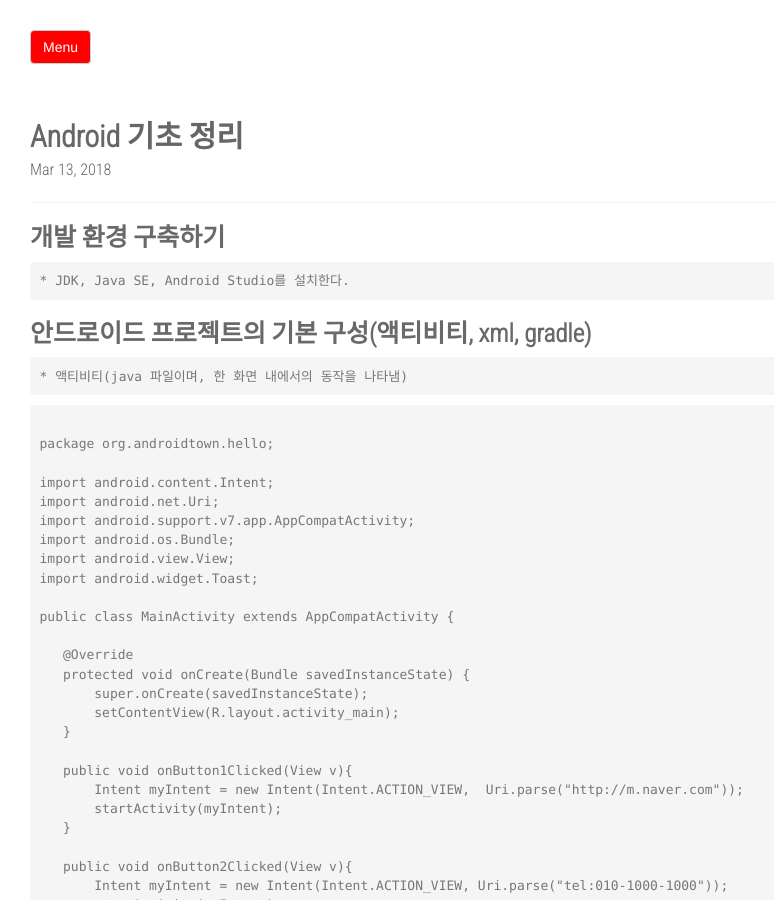
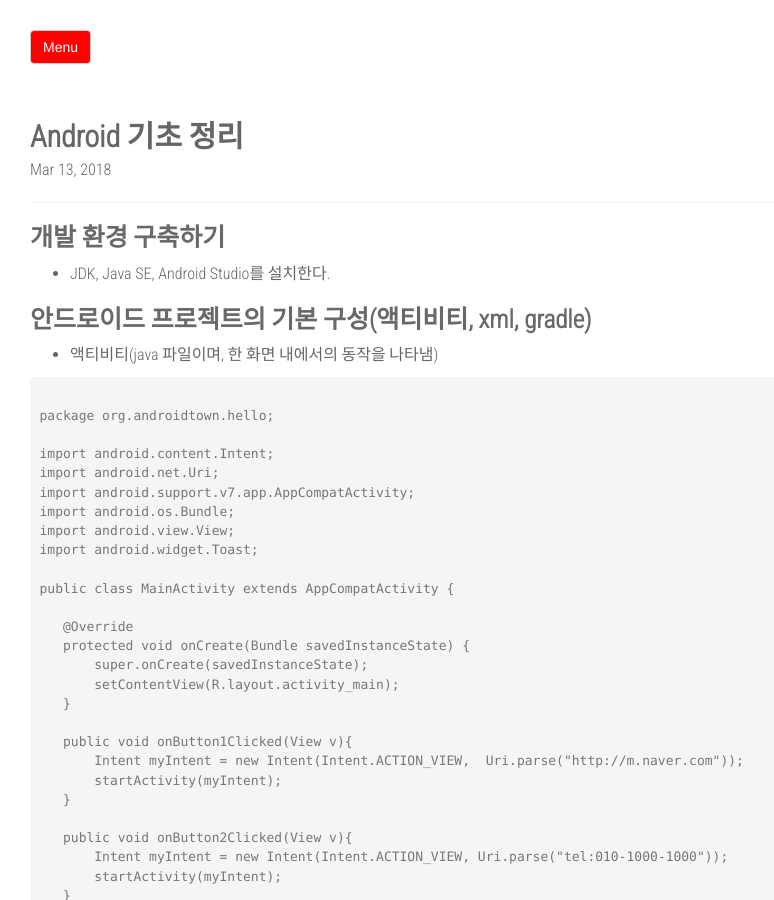
Before and after one commit to daehoney/daehoney.github.io, a Jekyll site: the page built from _posts/2018-03-13-aos001.markdown, in a window 1280 px wide and 900 px high. Shown: the whole window, without its empty margins (0-774 px from the left). Built offline with Jekyll 4.4.1, drawn with Linux system fonts in a browser that asks for light colours; nearby versions of some CDN libraries; comment, search, counter and statistics services are not loaded.

Commit message:
no message

````diff
--- a/_posts/2018-03-13-aos001.markdown
+++ b/_posts/2018-03-13-aos001.markdown
@@ -7,15 +7,15 @@ categories: Android
 ---
 
 # 개발 환경 구축하기
-    * JDK, Java SE, Android Studio를 설치한다.
+
+* JDK, Java SE, Android Studio를 설치한다.
 
 
 # 안드로이드 프로젝트의 기본 구성(액티비티, xml, gradle)
 
+* 액티비티(java 파일이며, 한 화면 내에서의 동작을 나타냄)
 
-    * 액티비티(java 파일이며, 한 화면 내에서의 동작을 나타냄)
-
-``` Java
+```Java
 
 package org.androidtown.hello;
 
````
